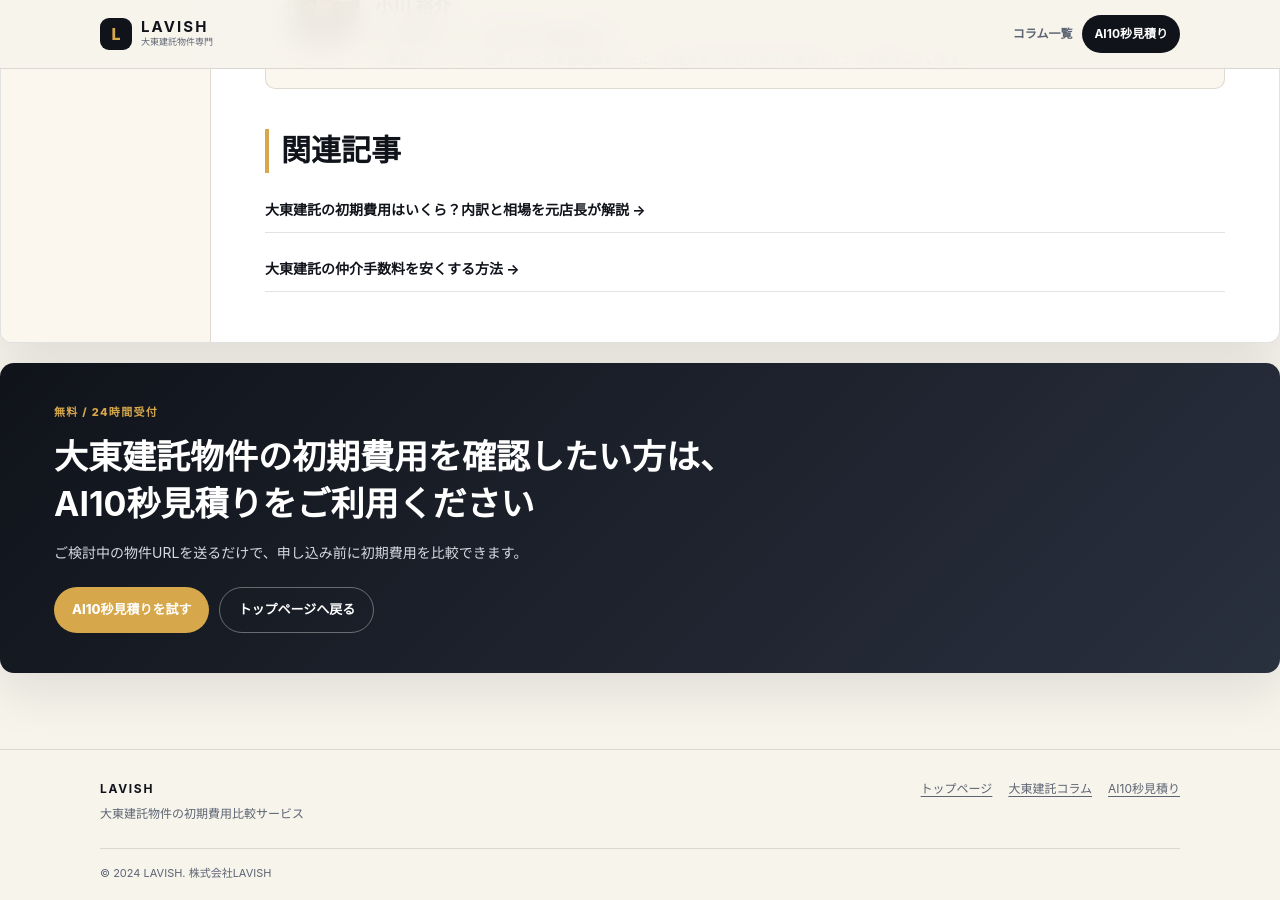
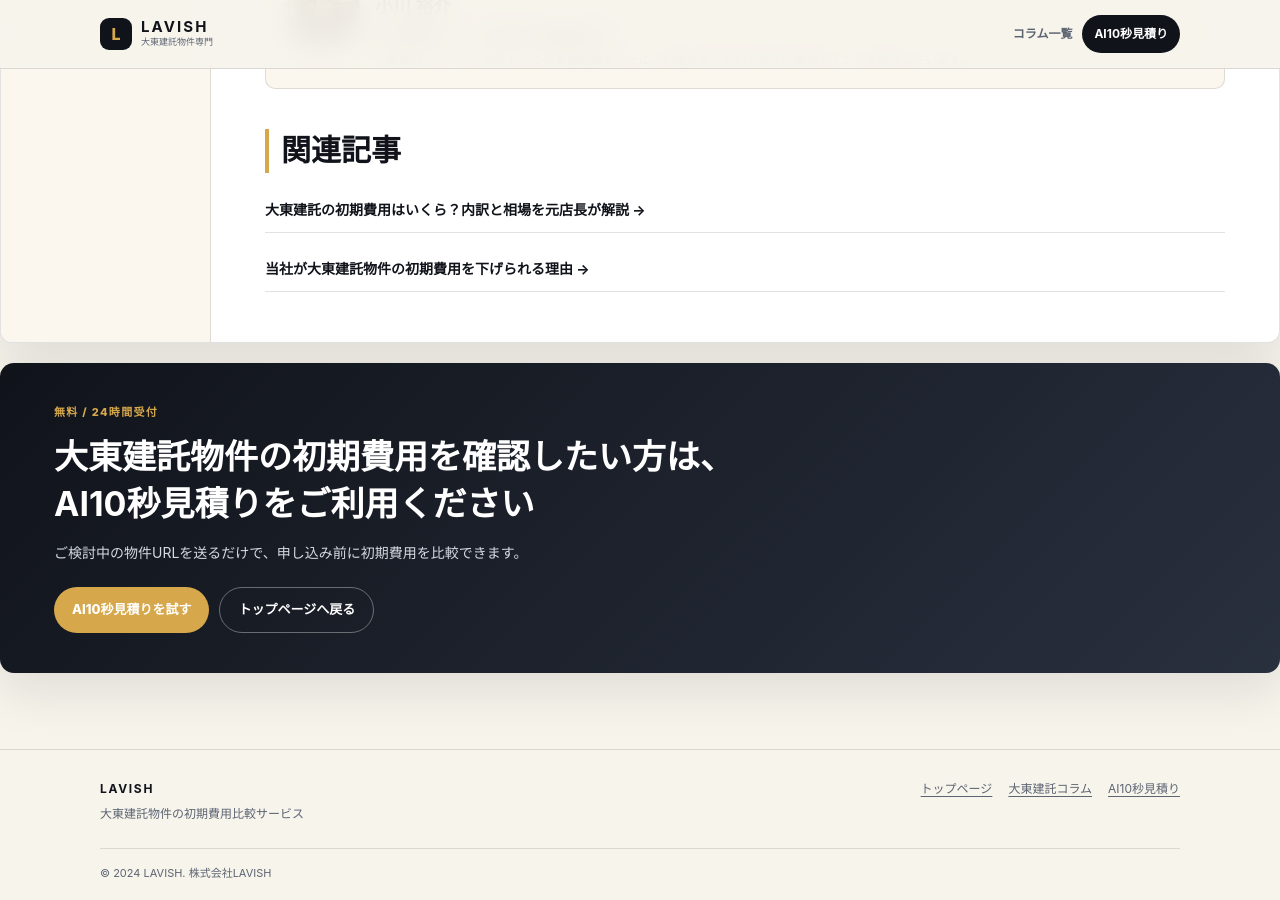
Before and after one commit to lavio8/lavio, a Jekyll site: the page built from _posts/2026-07-13-dk-select.md, in a window 1280 px wide and 900 px high, scrolled down 3759 px. Built offline with Jekyll 4.4.1, drawn with Linux system fonts in a browser that asks for light colours.

Commit message:
Update related article title

```diff
--- a/_posts/2026-07-13-dk-select.md
+++ b/_posts/2026-07-13-dk-select.md
@@ -23,7 +23,7 @@ toc:
 related:
   - title: 大東建託の初期費用はいくら？内訳と相場を元店長が解説
     url: /column/daito-shokihiyou/
-  - title: 大東建託の仲介手数料を安くする方法
+  - title: 当社が大東建託物件の初期費用を下げられる理由
     url: /column/daito-chukaitesuryo/
 faq:
   - question: 大東建託物件は、どの仲介会社でも仲介手数料が満額ですか？
```
